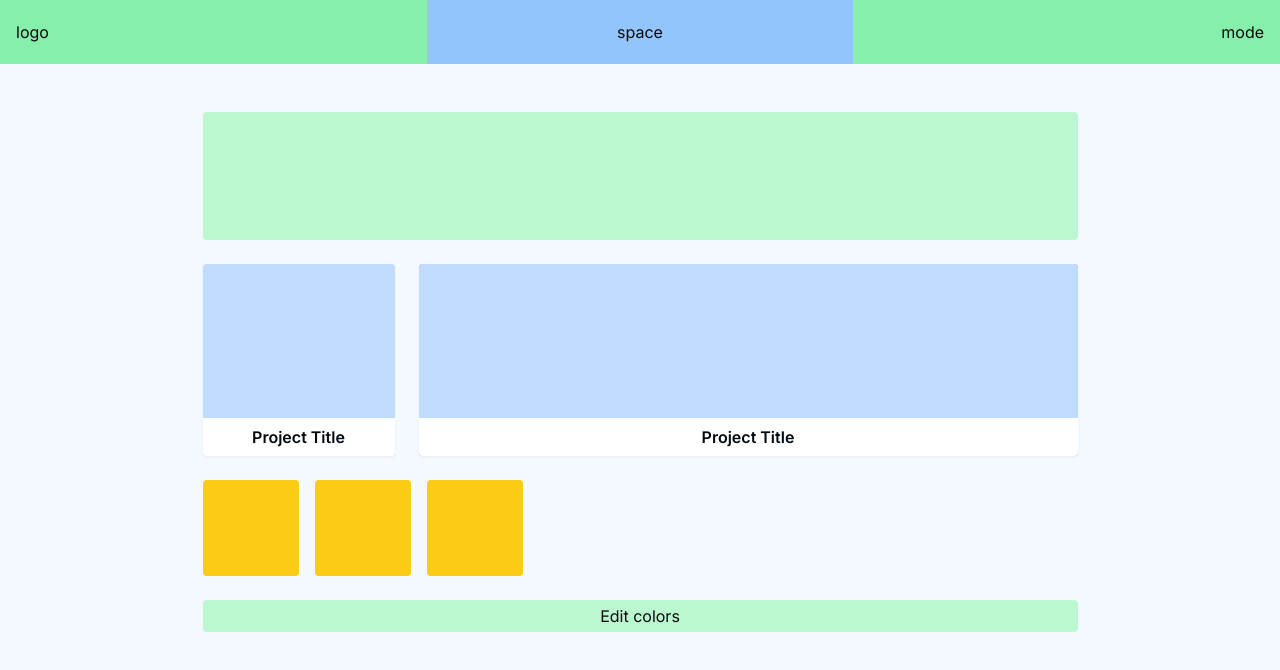
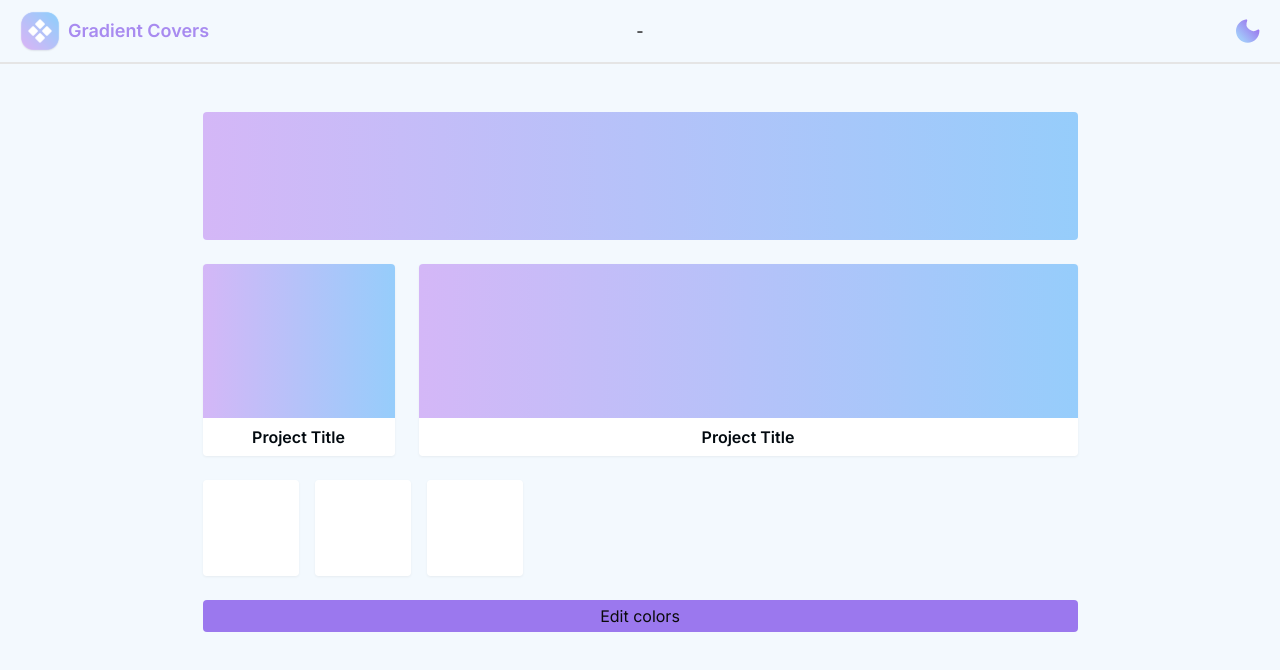
Before and after one commit to TejasBhovad/notion-covers, a Next.js app: page / in a window 1280 px wide. Shown: the top 670 px of the page. Built offline with nearby package versions, Linux system fonts and the light colour scheme.

Commit message:
feat: dark mode

```diff
--- /dev/null
+++ b/app/[gradient]/page.jsx
@@ -0,0 +1,7 @@
+import React from "react";
+
+const page = ({ params }) => {
+  return <div>{params.gradient}</div>;
+};
+
+export default page;
--- a/app/components/Navbar.jsx
+++ b/app/components/Navbar.jsx
@@ -1,16 +1,47 @@
-import React from "react";
+import React, { useEffect } from "react";
+import Logo from "@/app/components/logos/Icon";
+import Moon from "@/app/components/logos/Moon";
+import Sun from "@/app/components/logos/Sun";
 
 const Navbar = () => {
+  const [darkMode, setDarkMode] = React.useState(false);
+
+  const handleToggle = () => {
+    setDarkMode(!darkMode);
+    localStorage.setItem("darkMode", !darkMode);
+  };
+
+  useEffect(() => {
+    if (localStorage.getItem("darkMode")) {
+      setDarkMode(true);
+      // set class
+      document.querySelector("html").classList.add("dark");
+    }
+
+    if (localStorage.getItem("darkMode") === "false") {
+      setDarkMode(false);
+      // remove class
+      document.querySelector("html").classList.remove("dark");
+    }
+  }, [darkMode]);
   return (
-    <div className="absolute w-full h-16 bg-red-400 flex">
-      <div className="w-1/3 h-full w-full bg-green-300 flex items-center justify-start px-4">
-        logo
+    <div className="absolute w-full h-16 bg-background dark:bg-darkNotion border-b-2 flex">
+      <div className="w-1/3 h-full w-full  flex items-center justify-start px-4 gap-1 flex">
+        <Logo />
+        <span className=" font-semibold text-lg text-secondary opacity-85">
+          Gradient Covers
+        </span>
       </div>
-      <div className="w-1/3 h-full w-full bg-blue-300 flex items-center justify-center px-4">
-        space
+      <div className="sm:flex hidden w-1/3 h-full w-full  flex items-center justify-center px-4">
+        -
       </div>
-      <div className="w-1/3 h-full w-full bg-green-300 flex items-center justify-end px-4">
-        mode
+      <div className="w-1/3 h-full w-full flex items-center justify-end px-4">
+        <button
+          onClick={handleToggle}
+          className="w-8 h-8 rounded-full flex items-center justify-center"
+        >
+          {darkMode ? <Sun /> : <Moon />}
+        </button>
       </div>
     </div>
   );
--- a/app/components/logos/Icon.jsx
+++ b/app/components/logos/Icon.jsx
@@ -5,8 +5,8 @@ function Icon() {
     <svg
       xmlns="http://www.w3.org/2000/svg"
       xmlnsXlink="http://www.w3.org/1999/xlink"
-      width="89"
-      height="89"
+      width="48"
+      height="48"
       fill="none"
       viewBox="0 0 89 89"
     >
--- a/app/components/logos/Moon.jsx
+++ b/app/components/logos/Moon.jsx
@@ -4,8 +4,8 @@ function Moon() {
   return (
     <svg
       xmlns="http://www.w3.org/2000/svg"
-      width="33"
-      height="32"
+      width="24"
+      height="24"
       fill="none"
       viewBox="0 0 33 32"
     >
--- a/app/components/logos/Sun.jsx
+++ b/app/components/logos/Sun.jsx
@@ -4,30 +4,18 @@ function Sun() {
   return (
     <svg
       xmlns="http://www.w3.org/2000/svg"
-      width="48"
-      height="48"
+      width="32"
+      height="32"
       fill="none"
       viewBox="0 0 48 48"
     >
       <g clipPath="url(#clip0_8_30)">
-        <path fill="url(#paint0_linear_8_30)" d="M0 0H48V48H0z"></path>
         <path
           fill="url(#paint1_linear_8_30)"
           d="M24 38a2 2 0 012 2v2a2 2 0 01-4 0v-2a2 2 0 012-2zm12.728-4.1l1.414 1.414a2 2 0 01-2.828 2.828L33.9 36.728a2 2 0 012.828-2.828zm-25.456 0a2 2 0 012.994 2.64l-.166.188-1.414 1.414a2 2 0 01-2.994-2.64l.166-.188 1.414-1.414zM24 12a12 12 0 110 24 12 12 0 010-24zM8 22a2 2 0 01.234 3.986L8 26H6a2 2 0 01-.234-3.986L6 22h2zm34 0a2 2 0 010 4h-2a2 2 0 110-4h2zM9.858 9.858a2 2 0 012.64-.166l.188.166 1.414 1.414a2 2 0 01-2.64 2.994l-.188-.166-1.414-1.414a2 2 0 010-2.828zm28.284 0a2 2 0 010 2.828L36.728 14.1a2 2 0 11-2.828-2.828l1.414-1.414a2 2 0 012.828 0zM24 4a2 2 0 012 2v2a2 2 0 11-4 0V6a2 2 0 012-2z"
         ></path>
       </g>
       <defs>
-        <linearGradient
-          id="paint0_linear_8_30"
-          x1="15.5"
-          x2="33"
-          y1="32"
-          y2="12.5"
-          gradientUnits="userSpaceOnUse"
-        >
-          <stop stopColor="#fff"></stop>
-          <stop offset="1" stopColor="#fff" stopOpacity="0"></stop>
-        </linearGradient>
         <linearGradient
           id="paint1_linear_8_30"
           x1="24.001"
@@ -40,7 +28,7 @@ function Sun() {
           <stop offset="1" stopColor="#A2C4F9"></stop>
         </linearGradient>
         <clipPath id="clip0_8_30">
-          <path fill="#fff" d="M0 0H48V48H0z"></path>
+          <path fill="" d="M0 0H48V48H0z"></path>
         </clipPath>
       </defs>
     </svg>
--- a/app/page.jsx
+++ b/app/page.jsx
@@ -10,34 +10,39 @@ import { Button } from "@/components/ui/button";
 
 const Home = () => {
   const [isOpen, setIsOpen] = useState(false);
+
   return (
-    <div className="w-full h-full bg-background">
+    <div className="w-full h-full bg-background dark:bg-darkNotion">
       <Navbar />
       <div className="w-full h-full pt-16 sm:px-12 px-8 flex flex-col items-center ">
         <div className="w-full h-full pt-12 gap-6 flex flex-col max-w-[875px]">
-          <div className="w-full h-32 bg-green-200 gradient rounded-sm hidden sm:flex transition-all"></div>
+          <div className="w-full h-32  bg-gradient-to-r from-accent to-primary gradient rounded-sm hidden sm:flex transition-all"></div>
           <div className="w-full h-48 preview rounded-sm flex transition-all flex justify-between gap-6">
-            <div className="aspect-square bg-red-200 h-full rounded-sm hidden sm:flex transition-all flex flex-col drop-shadow-sm">
-              <div className="w-full h-4/5 bg-blue-200 rounded-t-sm"></div>
-              <div className="w-full h-1/5 bg-white rounded-b-sm flex items-center justify-center">
-                <span className="font-semibold text-text">Project Title</span>
+            <div className="aspect-square h-full rounded-sm hidden sm:flex transition-all flex flex-col drop-shadow-sm">
+              <div className="w-full h-4/5 bg-gradient-to-r from-accent to-primary rounded-t-sm"></div>
+              <div className="w-full h-1/5 bg-white dark:bg-darkNotionContainer rounded-b-sm flex items-center justify-center">
+                <span className="font-semibold text-text dark:text-darkNotionText ">
+                  Project Title
+                </span>
               </div>
             </div>
-            <div className="bg-red-400 h-full rounded-sm sm:w-full w-full transition-all flex flex-col drop-shadow-sm">
-              <div className="w-full h-4/5 bg-blue-200 rounded-t-sm"></div>
-              <div className="w-full h-1/5 bg-white rounded-b-sm flex items-center justify-center">
-                <span className="font-semibold text-text">Project Title</span>
+            <div className="  h-full rounded-sm sm:w-full w-full transition-all flex flex-col drop-shadow-sm">
+              <div className="w-full h-4/5 bg-gradient-to-r from-accent to-primary rounded-t-sm"></div>
+              <div className="w-full h-1/5 bg-white dark:bg-darkNotionContainer rounded-b-sm flex items-center justify-center">
+                <span className="font-semibold text-text dark:text-darkNotionText ">
+                  Project Title
+                </span>
               </div>
             </div>
           </div>
           <div className="w-full h-24 gradient rounded-sm flex transition-all justify-center sm:justify-start flex gap-4">
-            <div className="aspect-square h-full bg-yellow-400 rounded-sm"></div>
-            <div className="aspect-square h-full bg-yellow-400 rounded-sm"></div>
-            <div className="aspect-square h-full bg-yellow-400 rounded-sm"></div>
+            <div className="aspect-square h-full bg-white dark:bg-darkNotionContainer rounded-sm drop-shadow-sm"></div>
+            <div className="aspect-square h-full bg-white dark:bg-darkNotionContainer rounded-sm drop-shadow-sm"></div>
+            <div className="aspect-square h-full bg-white dark:bg-darkNotionContainer rounded-sm drop-shadow-sm"></div>
           </div>
           <Collapsible open={isOpen} onOpenChange={setIsOpen}>
             <CollapsibleTrigger
-              className={`w-full h-8 bg-green-200 gradient rounded-sm flex transition-all flex items-center justify-center ${
+              className={`w-full h-8 bg-secondary gradient rounded-sm flex transition-all flex items-center justify-center ${
                 isOpen ? "rounded-b-none" : ""
               }`}
             >
--- a/tailwind.config.js
+++ b/tailwind.config.js
@@ -56,6 +56,9 @@ module.exports = {
         accent: "#D4B7F7",
         background: "#F3F9FE",
         text: "#02090F",
+        darkNotion: "#191919",
+        darkNotionContainer: "#262626",
+        darkNotionText: "#FFFFFF",
       },
       borderRadius: {
         lg: "var(--radius)",
```
